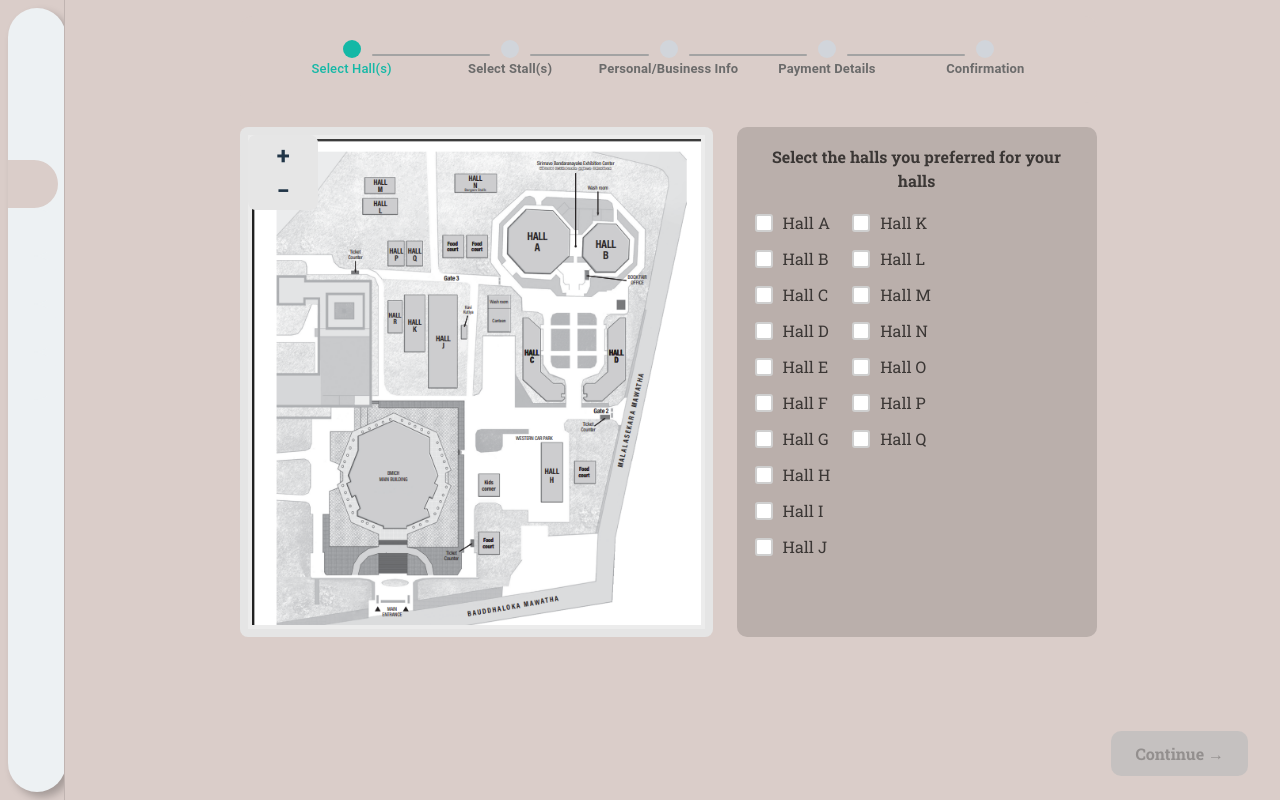
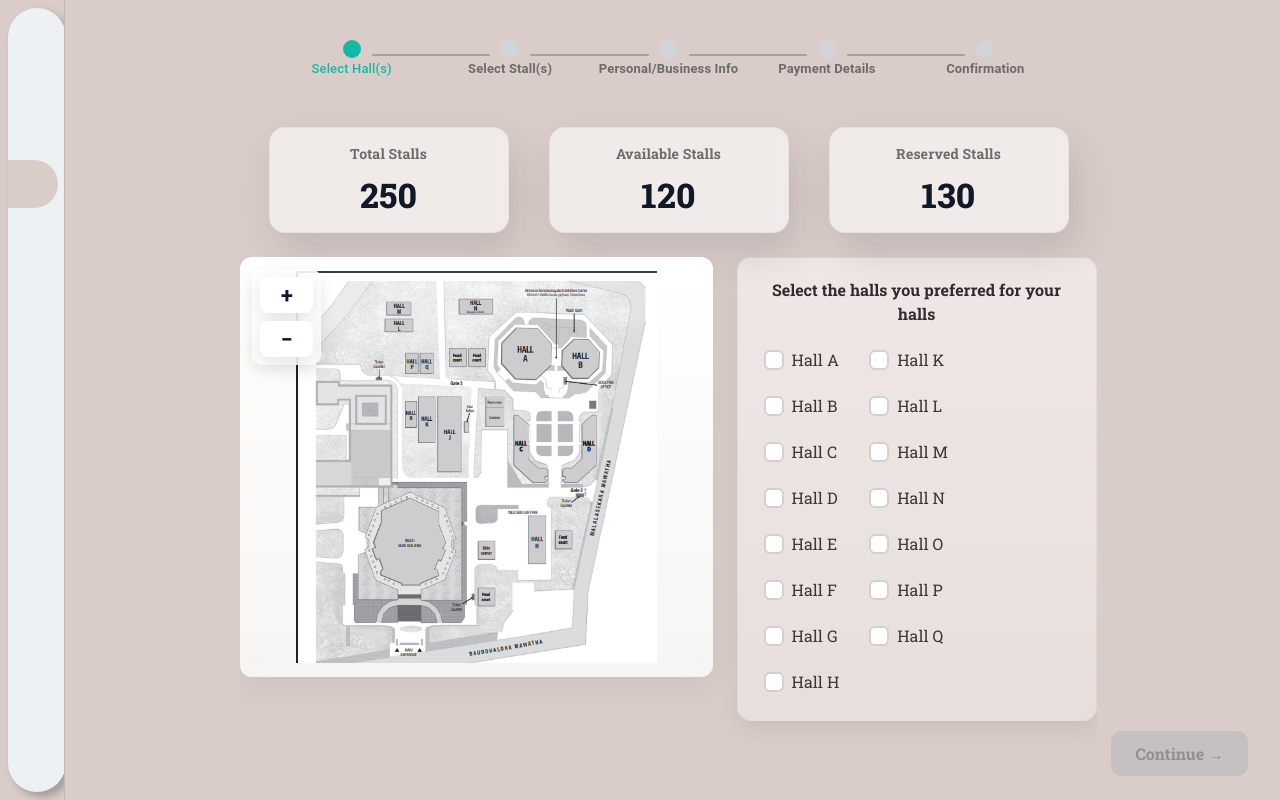
Before and after one commit to Vindyani1999/bookfair-management-platform, a React (Vite) app in the folder frontend-user/: page /dashboard in a window 1280 px wide. Built offline with nearby package versions, Linux system fonts and the light colour scheme; some icons are missing.

Commit message:
Enhance UI components: update styles in App.css, implement StatCard component, and improve BookingForm with MUI integration and validation

```diff
--- a/frontend-user/src/App.css
+++ b/frontend-user/src/App.css
@@ -50,36 +50,43 @@ main {
 
 /* Map with halls selector panel styles */
 .map-panel {
-  background: rgba(0, 0, 0, 0.15);
-  border-radius: 10px;
-  padding: 18px;
+  background: linear-gradient(180deg, #efe7e5 0%, #e8dfdd 100%);
+  border-radius: 14px;
+  padding: 20px;
   color: #3b3735;
   width: 360px;
+  box-shadow: 0 8px 20px rgba(16, 24, 40, 0.08);
+  border: 1px solid rgba(0, 0, 0, 0.04);
 }
 .map-panel__title {
   font-weight: 700;
   margin-top: 0;
-  margin-bottom: 12px;
+  margin-bottom: 14px;
   font-size: 16px;
+  color: #2f2b2a;
 }
 
 .hall-list-columns {
   display: flex;
-  gap: 22px;
+  gap: 18px;
   align-items: flex-start;
+  max-height: 360px;
+  overflow: auto;
 }
 .hall-list-column {
   font-weight: 400;
   display: grid;
+  gap: 6px;
 }
 
 /* Custom checkbox: hide native input and draw box via label pseudo elements */
 .hall-checkbox {
   display: flex;
   align-items: center;
-  gap: 8px;
-  padding: 6px 0;
-  min-height: 32px;
+  gap: 10px;
+  padding: 8px 6px;
+  min-height: 36px;
+  transition: background 160ms ease, transform 120ms ease;
 }
 .hall-checkbox input[type="checkbox"] {
   position: absolute;
@@ -99,15 +106,16 @@ main {
   left: 0;
   top: 50%;
   transform: translateY(-50%);
-  width: 18px;
-  height: 18px;
-  border: 2px solid #cfcfcf;
-  border-radius: 3px;
+  width: 20px;
+  height: 20px;
+  border: 2px solid #d6cfcf;
+  border-radius: 6px;
   background: #fff;
+  box-shadow: 0 2px 0 rgba(255, 255, 255, 0.6) inset;
 }
 .hall-checkbox input[type="checkbox"]:checked + .hall-label::before {
-  background: #4caf50;
-  border-color: #a9a9a9;
+  background: linear-gradient(180deg, #2aa6b6, #14b8a6);
+  border-color: rgba(0, 0, 0, 0.08);
 }
 .hall-checkbox input[type="checkbox"]:checked + .hall-label::after {
   content: "";
@@ -121,17 +129,22 @@ main {
   border-width: 0 2px 2px 0;
 }
 
+.hall-checkbox:hover {
+  background: rgba(0, 0, 0, 0.02);
+  transform: translateY(-1px);
+}
+
 /* Map canvas and zoom controls */
 .map-canvas {
   position: relative;
-  background: #ececec;
-  padding: 12px;
-  border-radius: 8px;
+  background: linear-gradient(180deg, #ffffff, #f7f5f4);
+  padding: 14px;
+  border-radius: 12px;
   display: flex;
   justify-content: center;
   align-items: center;
-  box-shadow: 0 0 0 8px rgba(0, 0, 0, 0.03) inset;
-  height: 100%;
+  box-shadow: 0 10px 30px rgba(16, 24, 40, 0.06);
+  height: 420px;
 }
 .map-canvas {
   touch-action: none;
@@ -144,29 +157,32 @@ main {
 }
 .zoom-controls {
   position: absolute;
-  left: 8px;
-  top: 8px;
-  background: #e6e6e6;
-  border-radius: 8px;
-  padding: 6px;
+  left: 12px;
+  top: 12px;
+  background: rgba(255, 255, 255, 0.9);
+  border-radius: 10px;
+  padding: 8px;
   display: flex;
   flex-direction: column;
-  gap: 6px;
+  gap: 8px;
   align-items: center;
-  z-index: 10;
+  z-index: 20;
+  box-shadow: 0 6px 18px rgba(16, 24, 40, 0.08);
 }
 .zoom-btn {
-  width: 28px;
-  height: 28px;
-  border-radius: 6px;
+  width: 36px;
+  height: 36px;
+  border-radius: 8px;
   border: 0;
-  background: transparent;
+  background: #fff;
   font-weight: 700;
   cursor: pointer;
   display: inline-flex;
   align-items: center;
   justify-content: center;
-  font-size: 24px;
+  font-size: 22px;
+  color: #111827;
+  box-shadow: 0 6px 18px rgba(16, 24, 40, 0.12);
 }
 .zoom-btn:disabled {
   opacity: 0.4;
@@ -182,26 +198,39 @@ main {
 .map-inner {
   transition: transform 160ms ease;
   transform-origin: center center;
-  display: inline-block;
+  /* make the inner container explicitly fill the viewport so the image can be contained */
+  display: block;
+  width: 100%;
+  height: 100%;
 }
 .map-inner img {
+  /* force the image to always scale to fit the available canvas while preserving aspect ratio */
+  width: 100%;
   height: 100%;
-  width: auto;
   object-fit: contain;
   display: block;
+  border-radius: 6px;
+  box-shadow: 0 6px 18px rgba(16, 24, 40, 0.06);
 }
 
 /* Selection summary (top-left box) */
 .selection-summary {
-  background: #f4f0ef;
-  border-radius: 8px;
-  padding: 10px 14px;
+  /* Make the summary stand out more against varied backgrounds (images/gradients) */
+  background: rgba(255, 255, 255, 0.88);
+  border-radius: 10px;
+  padding: 12px 16px;
   margin-bottom: 12px;
-  box-shadow: 0 2px 0 rgba(0, 0, 0, 0.05) inset;
+  color: #262626; /* ensure readable default text color */
+  box-shadow: 0 6px 18px rgba(16, 24, 40, 0.08);
+  backdrop-filter: blur(4px);
+  -webkit-backdrop-filter: blur(4px);
+  border: 1px solid rgba(0, 0, 0, 0.04);
 }
 .selection-summary__title {
-  font-weight: 600;
+  font-weight: 700;
   margin-bottom: 8px;
+  color: #222; /* darker title for better contrast */
+  font-size: 15px;
 }
 .selection-summary__empty {
   color: #bdbdbd;
@@ -218,17 +247,20 @@ main {
 .selection-item {
   display: flex;
   align-items: center;
-  gap: 8px;
+  gap: 10px;
   background: transparent;
 }
 .selection-item__name {
-  font-weight: 600;
+  font-weight: 700;
+  color: #2b2b2b;
+  font-size: 14px;
 }
 .badge {
-  padding: 6px 10px;
+  padding: 6px 12px;
   border-radius: 16px;
   color: white;
-  font-size: 12px;
+  font-size: 13px;
+  box-shadow: 0 4px 12px rgba(16, 24, 40, 0.06);
 }
 .badge--small {
   background: #b68f2b;
@@ -242,17 +274,25 @@ main {
 
 /* Booking form styles (match provided design) */
 .booking-card {
-  background: rgba(0, 0, 0, 0.15);
-  padding: 22px;
-  border-radius: 12px;
-  margin: 8px 0;
-  box-shadow: inset 0 2px 0 rgba(0, 0, 0, 0.03);
+  /* Glass card look with improved contrast and spacing for the form */
+  background: linear-gradient(
+    180deg,
+    rgba(255, 255, 255, 0.94),
+    rgba(250, 250, 250, 0.9)
+  );
+  padding: 24px;
+  border-radius: 14px;
+  margin: 12px 0;
+  box-shadow: 0 14px 40px rgba(16, 24, 40, 0.08);
+  border: 1px solid rgba(0, 0, 0, 0.05);
+  color: #262626;
 }
 .booking-title {
   margin-top: 0;
-  font-weight: 700;
-  color: #3b3735;
+  font-weight: 800;
+  color: #1f1f1f;
   text-align: left;
+  font-size: 18px;
 }
 .booking-row {
   margin-bottom: 12px;
@@ -267,9 +307,9 @@ main {
 }
 .booking-label {
   display: block;
-  font-weight: 600;
+  font-weight: 700;
   margin-bottom: 8px;
-  color: #3b3735;
+  color: #2b2b2b;
   text-align: left;
 }
 .booking-input,
@@ -277,13 +317,11 @@ main {
   width: 100%;
   padding: 12px 14px;
   border-radius: 10px;
-  border: none;
-  background: rgba(0, 0, 0, 0.06);
-  box-shadow: inset 0 1px 0 rgba(255, 255, 255, 0.5);
+  border: 0;
+  background: rgba(0, 0, 0, 0.04);
   font-size: 14px;
-  color: #3b3735;
+  color: #2b2b2b;
   text-align: left;
-  align-items: flex-start;
   box-sizing: border-box;
 }
 .booking-textarea {
@@ -305,19 +343,38 @@ main {
 .booking-back {
   background: transparent;
   border: 0;
-  color: #3b3735;
+  color: #2b2b2b;
   padding: 8px 12px;
   border-radius: 8px;
   cursor: pointer;
 }
 .booking-submit {
-  background: #b68f2b;
+  background: #2aa6b6;
   color: white;
   border: 0;
   padding: 10px 16px;
   border-radius: 8px;
   cursor: pointer;
   font-weight: 700;
+}
+
+/* MUI TextField tweaks inside the card to make inputs match design */
+.booking-card .MuiInputBase-root {
+  background: rgba(255, 255, 255, 0.9);
+  border-radius: 10px;
+}
+.booking-card .MuiInputBase-input {
+  padding: 12px 14px;
+}
+.booking-card .MuiFormHelperText-root {
+  color: #c0392b;
+}
+.booking-card .MuiOutlinedInput-notchedOutline {
+  border-color: rgba(0, 0, 0, 0.06);
+}
+.booking-card .Mui-focused .MuiOutlinedInput-notchedOutline {
+  border-color: rgba(42, 166, 182, 0.8);
+  box-shadow: 0 6px 18px rgba(42, 166, 182, 0.08);
 }
 
 /* Custom button styles */
--- a/frontend-user/src/components/atoms/MapImage.tsx
+++ b/frontend-user/src/components/atoms/MapImage.tsx
@@ -3,11 +3,11 @@ import type { Props } from "../../utils/types";
 
 export default function Image(props: Props) {
   const { src, alt, style, ...rest } = props;
-  const imgStyle: CSSProperties = {
-    maxWidth: "100%",
-    height: "auto",
-    ...(style as CSSProperties),
-  };
+  // Avoid forcing inline width/height defaults so stylesheet rules (e.g. map canvas) can
+  // control sizing via CSS (object-fit: contain). Apply inline style only when provided.
+  const imgStyle: CSSProperties | undefined = style as
+    | CSSProperties
+    | undefined;
 
   return <img src={src} alt={alt} style={imgStyle} {...rest} />;
 }
--- /dev/null
+++ b/frontend-user/src/components/atoms/StatCard.tsx
@@ -0,0 +1,47 @@
+import { Box, Typography } from "@mui/material";
+
+type Props = {
+  title: string;
+  value: string | number;
+};
+
+export default function StatCard({ title, value }: Props) {
+  return (
+    <Box
+      sx={{
+        background: "rgba(255,255,255,0.6)",
+        backdropFilter: "blur(6px)",
+        borderRadius: "16px",
+        /* directional shadow to the right and bottom for a stronger 3D appearance */
+        boxShadow: "8px 18px 40px rgba(16,24,40,0.12)",
+        px: { xs: 4, sm: 5 },
+        py: { xs: 1, sm: 2 },
+        minWidth: 240,
+        textAlign: "center",
+        border: "1px solid rgba(0,0,0,0.04)",
+        display: "flex",
+        flexDirection: "column",
+        alignItems: "center",
+        justifyContent: "center",
+      }}
+    >
+      <Typography
+        variant="body2"
+        sx={{ color: "#6b6b6b", fontWeight: 700, fontFamily: "Roboto Slab" }}
+      >
+        {title}
+      </Typography>
+      <Typography
+        variant="h4"
+        sx={{
+          color: "#111827",
+          fontWeight: 800,
+          mt: 1.25,
+          fontFamily: "Roboto Slab",
+        }}
+      >
+        {value}
+      </Typography>
+    </Box>
+  );
+}
--- a/frontend-user/src/components/molecules/SteperComponent.tsx
+++ b/frontend-user/src/components/molecules/SteperComponent.tsx
@@ -20,6 +20,8 @@ import MapWithStalls from "../organisms/MapWithStalls";
 import BookingForm from "../organisms/BookingForm";
 import PaymentDetails from "../organisms/PaymentDetails";
 import ReservationConfirmation from "../organisms/ReservationConfirmation";
+import StatCard from "../atoms/StatCard";
+import stats from "../../utils/data";
 import type { FormData } from "../../utils/types";
 
 // ===== Custom Connector (line between steps) =====
@@ -317,6 +319,23 @@ const SteperComponent = () => {
           </CustomStepper>
         </Box>
 
+        {/* Stat cards row (visible only on the first step: Select Hall(s)) */}
+        {activeStep === 0 && (
+          <Box
+            sx={{
+              width: { xs: "95%", sm: "85%", md: "70%" },
+              display: "flex",
+              gap: 5,
+              justifyContent: "center",
+              mb: 3,
+            }}
+          >
+            <StatCard title="Total Stalls" value={stats.totalStalls} />
+            <StatCard title="Available Stalls" value={stats.availableStalls} />
+            <StatCard title="Reserved Stalls" value={stats.reservedStalls} />
+          </Box>
+        )}
+
         {/* Render the booking stepper content (controlled by this component) */}
         <Box
           sx={{
--- a/frontend-user/src/components/organisms/MapWithSelector.tsx
+++ b/frontend-user/src/components/organisms/MapWithSelector.tsx
@@ -59,12 +59,14 @@ export default function MapWithSelector({
             className="map-viewport"
             style={{ overflow: "hidden", height: "100%" }}
           >
-            <div className="map-inner" style={{ transform: `scale(${zoom})` }}>
-              <Image
-                src={mapSrc ?? "/images/map.png"}
-                alt="Bookfair map"
-                style={{ height: "90%" }}
-              />
+            <div
+              className="map-inner"
+              style={{
+                transform: `scale(${zoom})`,
+                transformOrigin: "center center",
+              }}
+            >
+              <Image src={mapSrc ?? "/images/map.png"} alt="Bookfair map" />
             </div>
           </div>
         </div>
--- a/frontend-user/src/utils/data.ts
+++ b/frontend-user/src/utils/data.ts
@@ -1,3 +1,11 @@
+// Temporary mock data until backend integration
+const stats = {
+  totalStalls: 250,
+  availableStalls: 120,
+  reservedStalls: 130,
+};
+
+export default stats;
 // Temporary mock data to simulate backend response for halls
 // Replace or remove when backend endpoint is wired up.
 
```
Also changed, not shown: frontend-user/src/components/organisms/BookingForm.tsx (+118 -62 lines).
